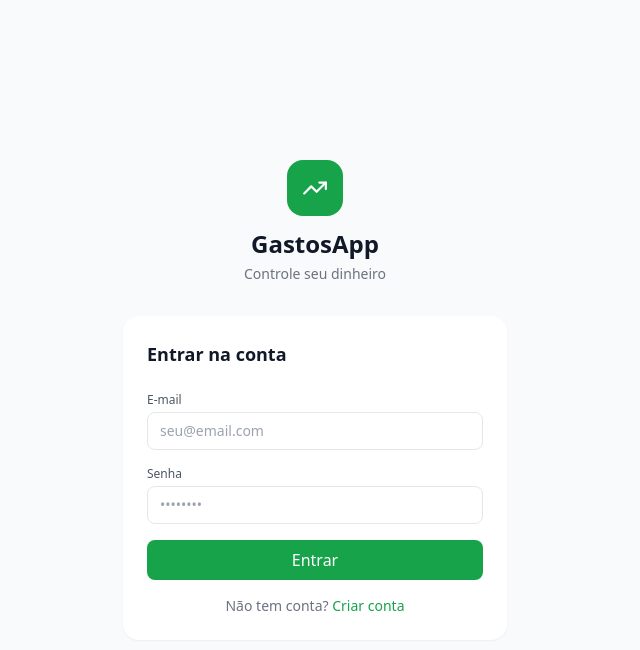
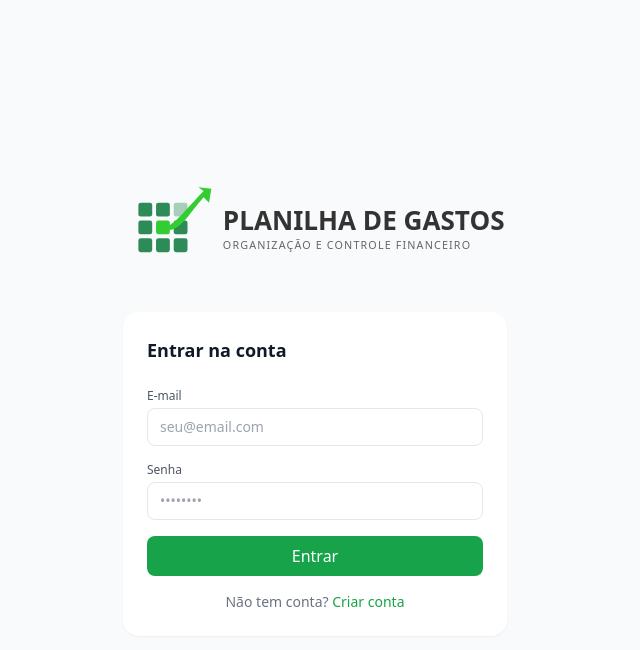
Before and after one commit to Vini-LimaDev/gastos-app-1, a React (Vite) app in the folder frontend/: page /login in a window 1280 px wide. Shown: the top 650 px of the page, without its empty margins (325-965 px from the left). Built offline with nearby package versions, Linux system fonts and the light colour scheme.

Commit message:
feat: substituir logo e título nas páginas de login e registro para "Planilha de Gastos"

```diff
--- a/frontend/src/pages/Login.jsx
+++ b/frontend/src/pages/Login.jsx
@@ -25,11 +25,11 @@ export default function Login() {
       <div className="w-full max-w-sm">
         {/* Logo */}
         <div className="text-center mb-8">
-          <div className="w-14 h-14 rounded-2xl bg-primary-600 dark:bg-primary-500 flex items-center justify-center mx-auto mb-3">
-            <TrendingUp size={26} className="text-white" />
-          </div>
-          <h1 className="text-2xl font-bold text-gray-900 dark:text-gray-100">GastosApp</h1>
-          <p className="text-gray-500 dark:text-gray-400 text-sm mt-1">Controle seu dinheiro</p>
+          <img
+            src="/gemini-svg.svg"
+            alt="Planilha de Gastos"
+            className="w-100% h-100% object-contain mx-auto mb-3"
+          />
         </div>
 
         <div className="card">
--- a/frontend/src/pages/Register.jsx
+++ b/frontend/src/pages/Register.jsx
@@ -25,11 +25,11 @@ export default function Register() {
       <div className="w-full max-w-sm">
         {/* Logo */}
         <div className="text-center mb-8">
-          <div className="w-14 h-14 rounded-2xl bg-primary-600 dark:bg-primary-500 flex items-center justify-center mx-auto mb-3">
-            <TrendingUp size={26} className="text-white" />
-          </div>
-          <h1 className="text-2xl font-bold text-gray-900 dark:text-gray-100">GastosApp</h1>
-          <p className="text-gray-500 dark:text-gray-400 text-sm mt-1">Crie sua conta gratuita</p>
+          <img
+            src="/gemini-svg.svg"
+            alt="Planilha de Gastos"
+            className="w-100% h-100% object-contain mx-auto mb-3"
+          />
         </div>
 
         <div className="card">
```
